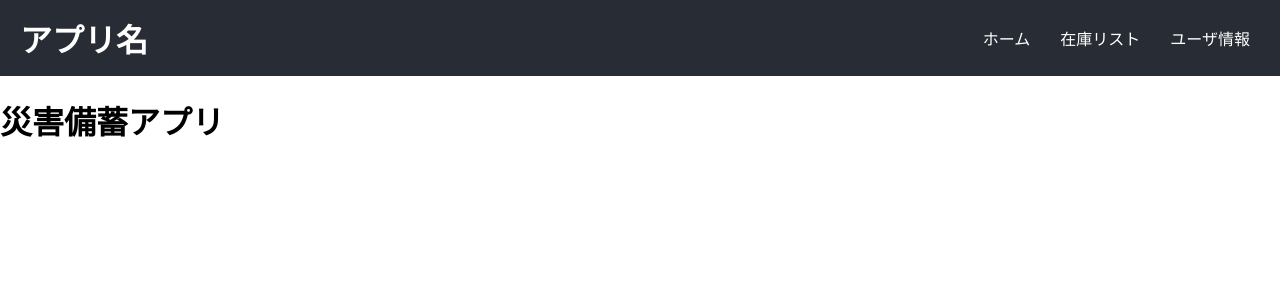
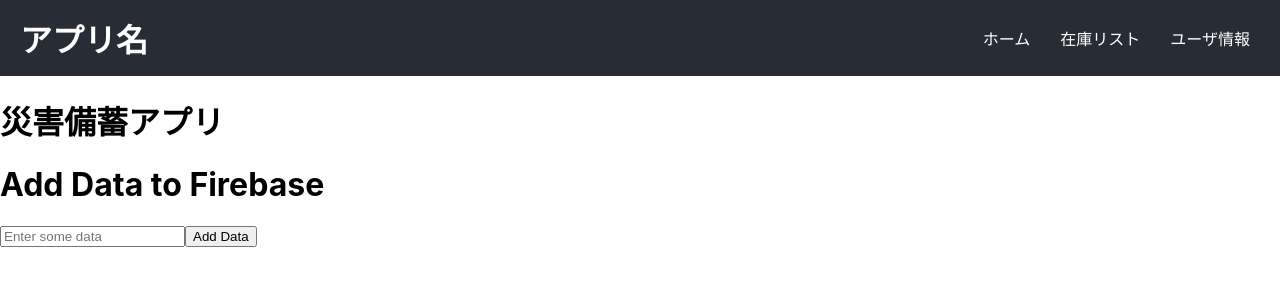
Before and after one commit to AE-1-Summer-Short-Internship2024/team4, a React (Create React App) app: page /AddData in a window 1280 px wide. Shown: the top 300 px of the page. Built offline with nearby package versions, Linux system fonts and the light colour scheme; no server answers.

Commit message:
add_login

```diff
--- a/src/App.js
+++ b/src/App.js
@@ -4,11 +4,13 @@ import Header from './Header/Header';
 import Product from './compoents/main/Product';
 import AuthComponent from './compoents/Login/components/AuthComponent';
 import Login_app from './compoents/Login/Login_app';
+import AddData from './compoents/DB_add_test';
 
 import {
   BrowserRouter as Router,
   Routes,
   Route,
+  Navigate
 } from "react-router-dom";
 
 
@@ -24,8 +26,10 @@ function App() {
       <div className="app-content">
         <Routes>
           {/* path：/home　でProductコンポネントに飛ばす。 */}
+          <Route path="/" element={<Navigate to="/Login" />} />
           <Route path="/home" element={<Product />} />
           <Route path="/Login" element={<Login_app />} />
+          <Route path="/AddData" element={<AddData />} />
 
         </Routes>
       </div>
--- /dev/null
+++ b/src/compoents/DB_add_test.js
@@ -0,0 +1,40 @@
+// src/components/AddData.js
+import React, { useState } from 'react';
+import { collection, addDoc } from "firebase/firestore";
+import { db } from './Login/firebase';
+
+const AddData = () => {
+  const [inputValue, setInputValue] = useState('');
+
+  const handleInputChange = (e) => {
+    setInputValue(e.target.value);
+  };
+
+  const handleSubmit = async () => {
+    try {
+      const docRef = await addDoc(collection(db, "items"), {
+        value: inputValue,
+        timestamp: Date.now()
+      });
+      alert('Data added successfully');
+      setInputValue('');
+    } catch (error) {
+      console.error("Error adding document: ", error);
+    }
+  };
+
+  return (
+    <div>
+      <h1>Add Data to Firebase</h1>
+      <input
+        type="text"
+        value={inputValue}
+        onChange={handleInputChange}
+        placeholder="Enter some data"
+      />
+      <button onClick={handleSubmit}>Add Data</button>
+    </div>
+  );
+};
+
+export default AddData;
--- a/src/compoents/Login/components/AuthComponent.js
+++ b/src/compoents/Login/components/AuthComponent.js
@@ -1,14 +1,16 @@
 import React, { useState, useEffect } from 'react';
 import { signInWithPopup, signOut } from "firebase/auth";
-import { auth, googleProvider } from "../firebase";
+import { auth, googleProvider } from "../../Login/firebase";
+import { getFirestore, doc, getDoc, setDoc } from "firebase/firestore";
 
+const db = getFirestore();
 
 const AuthComponent = () => {
   const [user, setUser] = useState(null); // ログイン状態
 
   // ログイン状態の監視
   useEffect(() => {
-    const unsubscribe = auth.onAuthStateChanged((authUser) => {
+    const unsubscribe = auth.onAuthStateChanged(async (authUser) => {
       if (authUser) {
         // ログインしている場合
         setUser(authUser);
@@ -29,8 +31,33 @@ const AuthComponent = () => {
     try {
       // Googleログインポップアップを表示
       const result = await signInWithPopup(auth, googleProvider);
-      // ログイン成功時の処理
-      console.log('ログイン成功', result.user);
+      const user = result.user;
+
+      // Firestoreでユーザーの存在を確認
+      const userDocRef = doc(db, "users", user.email); // emailを使用
+      const userDoc = await getDoc(userDocRef);
+
+      if (userDoc.exists()) {
+        // usersFamDataコレクションで家族情報を確認
+        const userFamDocRef = doc(db, "usersFamData", user.uid);
+        const userFamDoc = await getDoc(userFamDocRef);
+
+        if (userFamDoc.exists() && userFamDoc.data().household) {
+          // householdフィールドが存在する場合
+          console.log('既存ユーザー (household情報あり)', user.email);
+          window.location.href = '/home';
+        } else {
+          // householdフィールドが存在しない場合
+          console.log('既存ユーザー (household情報なし)', user.email);
+          window.location.href = '/user';
+        }
+      } else {
+        // ドキュメントが存在しない場合（新規ユーザー）
+        console.log('新規ユーザー', user.email);
+        await setDoc(userDocRef, { email: user.email });
+        window.location.href = '/user';
+      }
+
     } catch (error) {
       // エラーハンドリング
       console.error('ログインエラー', error);
@@ -41,6 +68,7 @@ const AuthComponent = () => {
   const handleSignOut = async () => {
     try {
       await signOut(auth);
+      window.location.href = '/'; // ログアウト時に / にリダイレクト（必要なら）
     } catch (error) {
       console.error('ログアウトエラー:', error);
     }
--- a/src/compoents/Login/firebase.js
+++ b/src/compoents/Login/firebase.js
@@ -1,5 +1,8 @@
 import { initializeApp } from "firebase/app";
 import { getAuth, GoogleAuthProvider } from "firebase/auth";
+import { getDatabase } from "firebase/database";
+import { getFirestore } from "firebase/firestore";
+
 
 const firebaseConfig = {
   apiKey: process.env.REACT_APP_FIRE_API_KEY,
@@ -15,5 +18,6 @@ const firebaseApp = initializeApp(firebaseConfig);
 
 const auth = getAuth(firebaseApp);
 const googleProvider = new GoogleAuthProvider();
+const db = getFirestore(firebaseApp);
 
-export { auth, googleProvider };
+export { auth, googleProvider,db };
```
